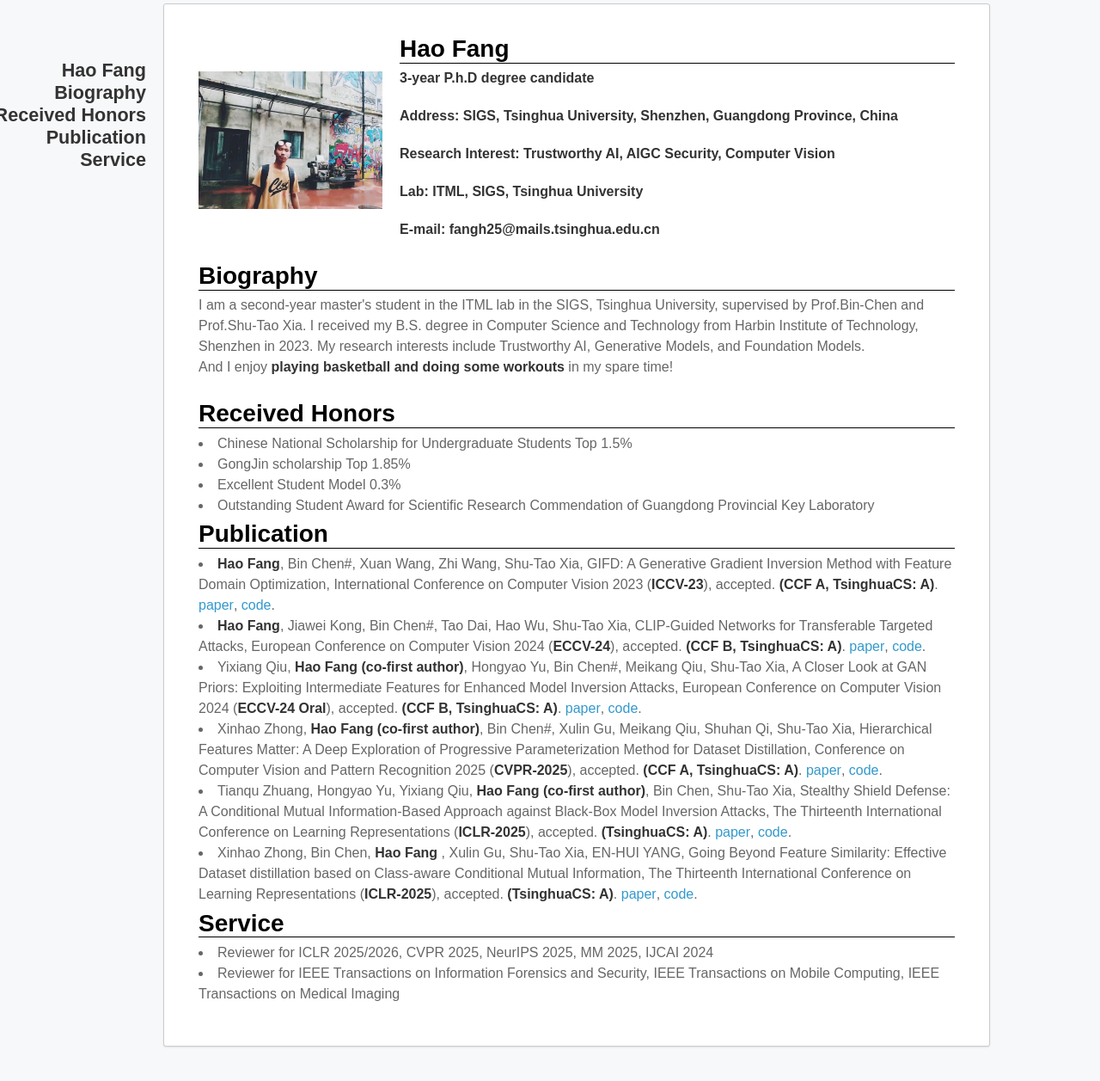
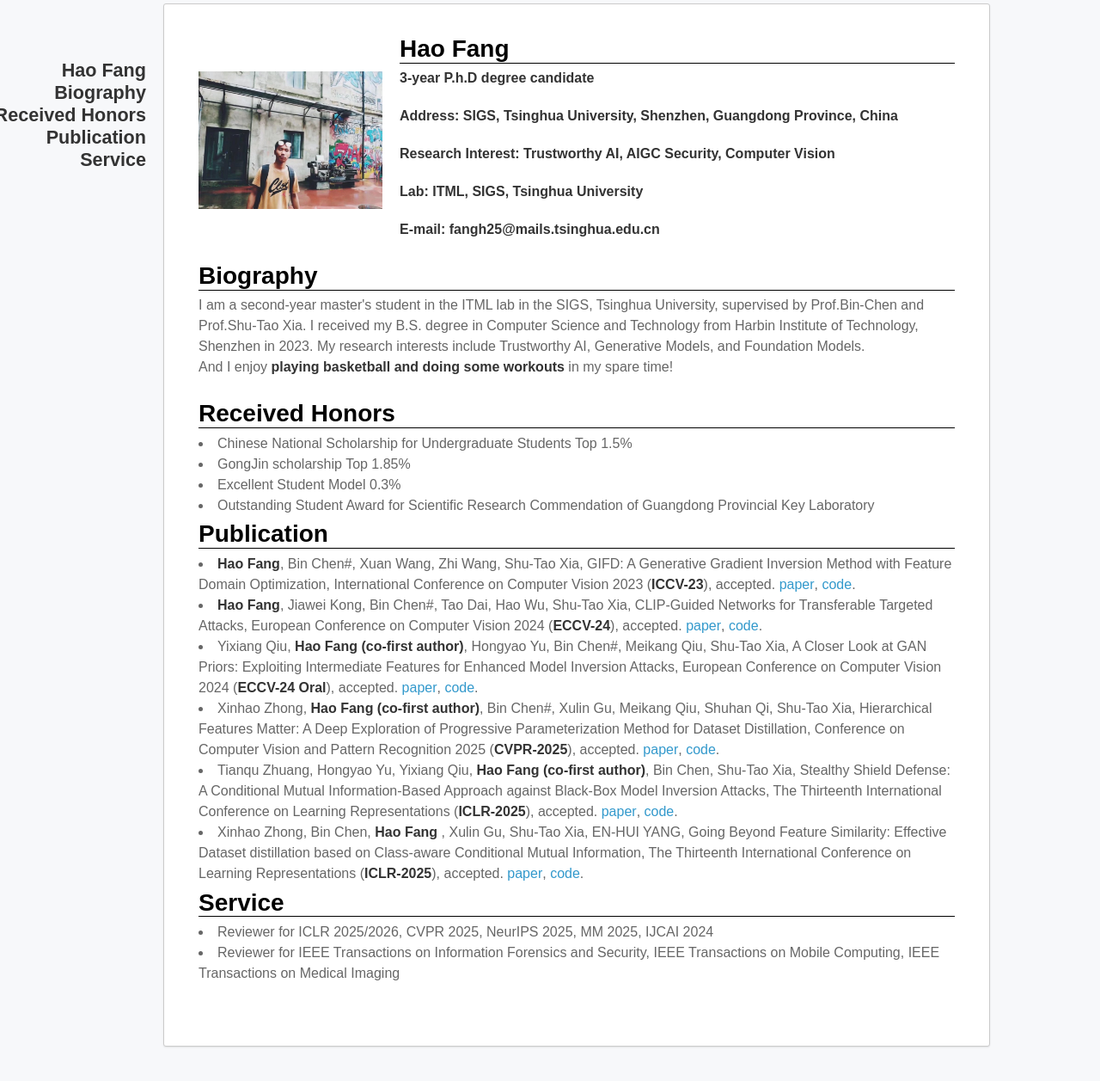
Before and after one commit to ffhibnese/ffhibnese.github.io, a Jekyll site: the page built from index.md, in a window 1280 px wide and 1368 px high, cut to the strip 111-1368 px from the top of the window. Shown: the whole strip at 86% size. Built offline with Jekyll 4.4.1, drawn with Linux system fonts in a browser that asks for light colours; nearby versions of some CDN libraries; our own code applies the rules of GitHub Pages for plain Markdown files.

Commit message:
Update index.md

```diff
--- a/index.md
+++ b/index.md
@@ -48,17 +48,17 @@
   <tr>
     <td width="100%">
       <h2>Publication</h2>
-      <li><b>Hao Fang</b>, Bin Chen#, Xuan Wang, Zhi Wang, Shu-Tao Xia, GIFD: A Generative Gradient Inversion Method with Feature Domain Optimization, International Conference on Computer Vision 2023 (<b>ICCV-23</b>), accepted. <b>(CCF A, TsinghuaCS: A)</b>.  <a href='https://github.com/ffhibnese/GIFD(https://arxiv.org/abs/2308.04699)'>paper</a>, <a href='https://github.com/ffhibnese/GIFD'>code</a>. </li>
+      <li><b>Hao Fang</b>, Bin Chen#, Xuan Wang, Zhi Wang, Shu-Tao Xia, GIFD: A Generative Gradient Inversion Method with Feature Domain Optimization, International Conference on Computer Vision 2023 (<b>ICCV-23</b>), accepted.  <a href='https://github.com/ffhibnese/GIFD(https://arxiv.org/abs/2308.04699)'>paper</a>, <a href='https://github.com/ffhibnese/GIFD'>code</a>. </li>
 
-      <li><b>Hao Fang</b>, Jiawei Kong, Bin Chen#, Tao Dai, Hao Wu, Shu-Tao Xia, CLIP-Guided Networks for Transferable Targeted Attacks, European Conference on Computer Vision 2024 (<b>ECCV-24</b>), accepted. <b>(CCF B, TsinghuaCS: A)</b>.  <a href='[https://github.com/ffhibnese/GIFD(https://arxiv.org/abs/2308.04699)](http://arxiv.org/abs/2407.10179)'>paper</a>, <a href='[https://github.com/ffhibnese/GIFD](https://github.com/ffhibnese/CGNC_Targeted_Adversarial_Attacks)'>code</a>. </li>
+      <li><b>Hao Fang</b>, Jiawei Kong, Bin Chen#, Tao Dai, Hao Wu, Shu-Tao Xia, CLIP-Guided Networks for Transferable Targeted Attacks, European Conference on Computer Vision 2024 (<b>ECCV-24</b>), accepted.  <a href='[https://github.com/ffhibnese/GIFD(https://arxiv.org/abs/2308.04699)](http://arxiv.org/abs/2407.10179)'>paper</a>, <a href='[https://github.com/ffhibnese/GIFD](https://github.com/ffhibnese/CGNC_Targeted_Adversarial_Attacks)'>code</a>. </li>
 
-      <li>Yixiang Qiu,<b> Hao Fang (co-first author)</b>, Hongyao Yu, Bin Chen#, Meikang Qiu, Shu-Tao Xia, A Closer Look at GAN Priors: Exploiting Intermediate Features for Enhanced Model Inversion Attacks, European Conference on Computer Vision 2024 (<b>ECCV-24 Oral</b>), accepted. <b>(CCF B, TsinghuaCS: A)</b>.  <a href=''>paper</a>, <a href='https://github.com/final-solution/IF-GMI'>code</a>. </li>
+      <li>Yixiang Qiu,<b> Hao Fang (co-first author)</b>, Hongyao Yu, Bin Chen#, Meikang Qiu, Shu-Tao Xia, A Closer Look at GAN Priors: Exploiting Intermediate Features for Enhanced Model Inversion Attacks, European Conference on Computer Vision 2024 (<b>ECCV-24 Oral</b>), accepted.  <a href=''>paper</a>, <a href='https://github.com/final-solution/IF-GMI'>code</a>. </li>
 
-      <li>Xinhao Zhong,<b> Hao Fang (co-first author)</b>, Bin Chen#, Xulin Gu, Meikang Qiu, Shuhan Qi, Shu-Tao Xia, Hierarchical Features Matter: A Deep Exploration of Progressive Parameterization Method for Dataset Distillation, Conference on Computer Vision and Pattern Recognition 2025 (<b>CVPR-2025</b>), accepted. <b>(CCF A, TsinghuaCS: A)</b>.  <a href=''>paper</a>, <a href='https://github.com/ndhg1213/H-PD'>code</a>. </li>
+      <li>Xinhao Zhong,<b> Hao Fang (co-first author)</b>, Bin Chen#, Xulin Gu, Meikang Qiu, Shuhan Qi, Shu-Tao Xia, Hierarchical Features Matter: A Deep Exploration of Progressive Parameterization Method for Dataset Distillation, Conference on Computer Vision and Pattern Recognition 2025 (<b>CVPR-2025</b>), accepted.  <a href=''>paper</a>, <a href='https://github.com/ndhg1213/H-PD'>code</a>. </li>
 
-      <li>Tianqu Zhuang, Hongyao Yu, Yixiang Qiu, <b> Hao Fang (co-first author)</b>, Bin Chen, Shu-Tao Xia, Stealthy Shield Defense: A Conditional Mutual Information-Based Approach against Black-Box Model Inversion Attacks, The Thirteenth International Conference on Learning Representations (<b>ICLR-2025</b>), accepted. <b>(TsinghuaCS: A)</b>.  <a href=''>paper</a>, <a href=''>code</a>. </li>
+      <li>Tianqu Zhuang, Hongyao Yu, Yixiang Qiu, <b> Hao Fang (co-first author)</b>, Bin Chen, Shu-Tao Xia, Stealthy Shield Defense: A Conditional Mutual Information-Based Approach against Black-Box Model Inversion Attacks, The Thirteenth International Conference on Learning Representations (<b>ICLR-2025</b>), accepted.  <a href=''>paper</a>, <a href=''>code</a>. </li>
 
-       <li>Xinhao Zhong, Bin Chen, <b>Hao Fang </b>, Xulin Gu, Shu-Tao Xia, EN-HUI YANG, Going Beyond Feature Similarity: Effective Dataset distillation based on Class-aware Conditional Mutual Information, The Thirteenth International Conference on Learning Representations (<b>ICLR-2025</b>), accepted. <b>(TsinghuaCS: A)</b>.  <a href=''>paper</a>, <a href=''>code</a>. </li>
+       <li>Xinhao Zhong, Bin Chen, <b>Hao Fang </b>, Xulin Gu, Shu-Tao Xia, EN-HUI YANG, Going Beyond Feature Similarity: Effective Dataset distillation based on Class-aware Conditional Mutual Information, The Thirteenth International Conference on Learning Representations (<b>ICLR-2025</b>), accepted.  <a href=''>paper</a>, <a href=''>code</a>. </li>
 
 
     </td>
```
